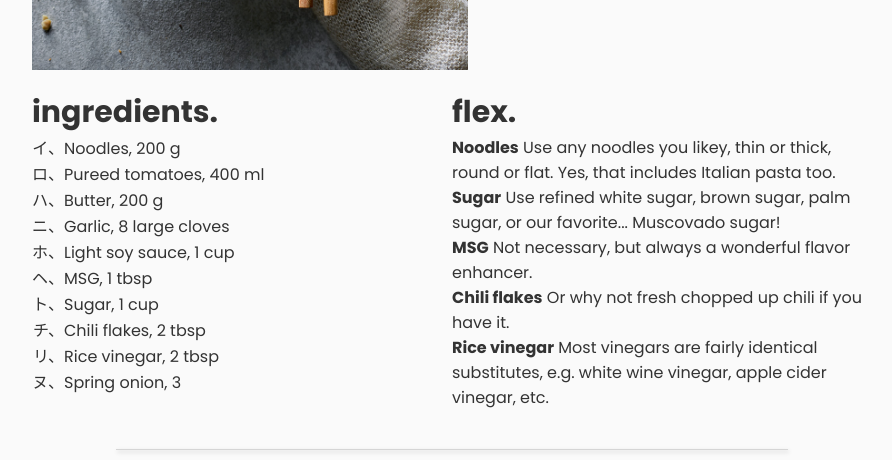
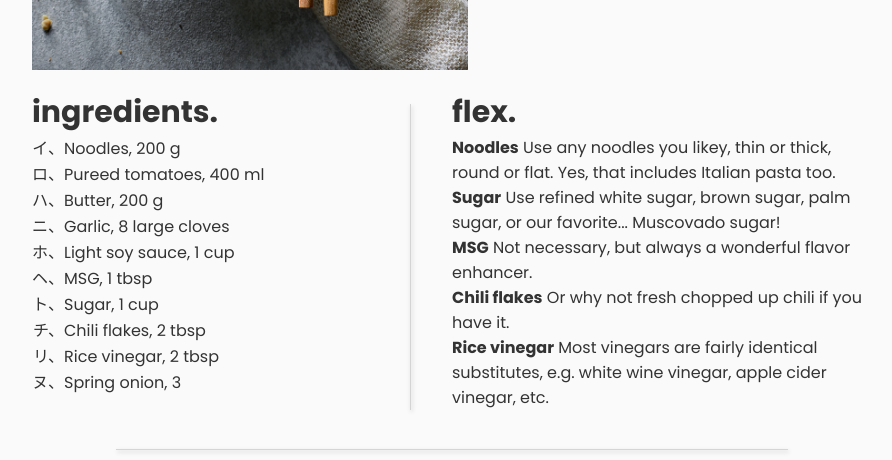
Before and after one commit to FredrikRidderfalk/let-me-feed-you, an Angular app: page /recipe in a window 1280 px wide. Shown: the part 599-1059 px from the top of the page, without its empty margins (188-1080 px from the left). Built offline with nearby package versions, Linux system fonts and the light colour scheme.

Commit message:
add second divider

```diff
--- a/src/app/components/recipe/recipe.component.sass
+++ b/src/app/components/recipe/recipe.component.sass
@@ -76,6 +76,16 @@ h2
             box-shadow: 1px 2px 4px rgba(0, 0, 0, 0.25)
     .container__ingredients, .container__flex
         width: 50%
+    .container__ingredients::before
+        content: ""
+        top: 55%
+        left: 45%
+        transform: translateY(-50%)
+        position: absolute
+        width: 1px
+        height: 90%
+        background-color: rgba(0, 0, 0, 0.15)
+        box-shadow: 1px 2px 4px rgba(0, 0, 0, 0.25)
 
     // Instructions
     .container__instructions
```
